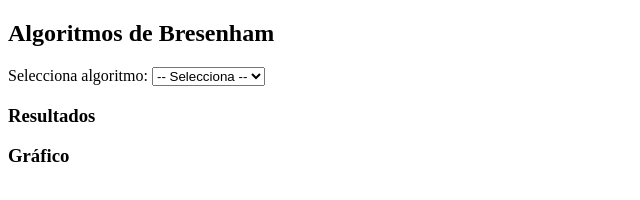
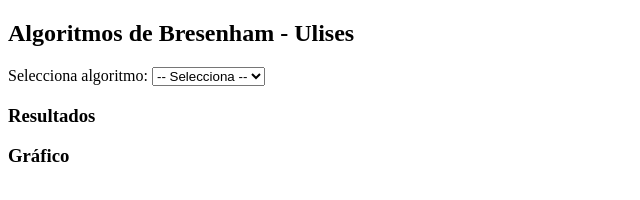
Before and after one commit to LUlisesRM/Bresenham-, a plain HTML site: page index.html in a window 1280 px wide. Shown: the whole page, without its empty margins (0-640 px from the left). Drawn offline with Linux system fonts and the light colour scheme.

Commit message:
generacion de algoritmo

```diff
--- a/index.html
+++ b/index.html
@@ -8,7 +8,7 @@
 </head>
 
 <body>
-    <h2>Algoritmos de Bresenham</h2>
+    <h2>Algoritmos de Bresenham - Ulises</h2>
 
     <label for="algoritmo">Selecciona algoritmo:</label>
     <select id="algoritmo" onchange="renderInputs()">
```
